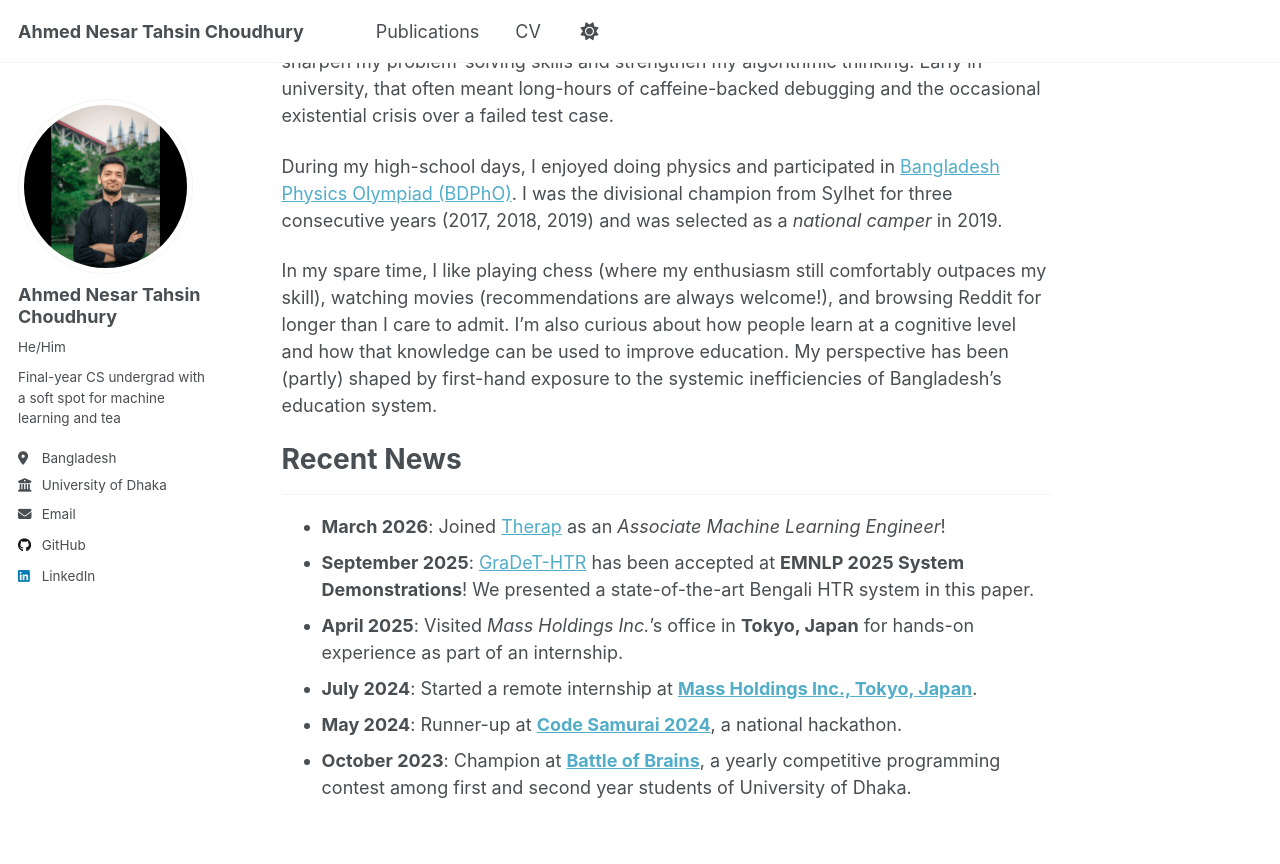
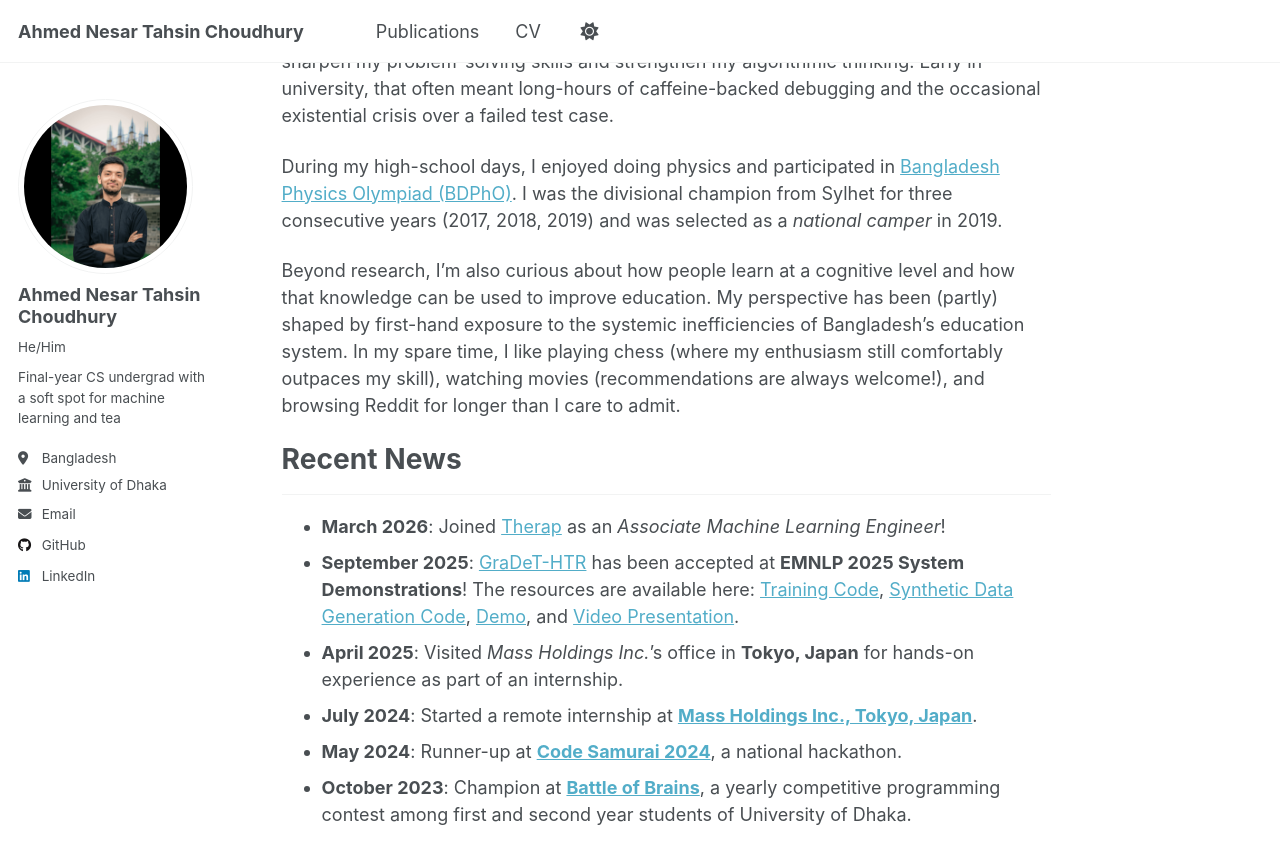
Before and after one commit to tahsinchoudhury/tahsinchoudhury.github.io, a Jekyll site: the page built from _pages/about.md, in a window 1280 px wide and 900 px high, scrolled down 649 px. Shown: the top 864 px of the window. Built offline with Jekyll 4.4.1, drawn with Linux system fonts in a browser that asks for light colours; a script that is not in the unit is left out.

Commit message:
updated news and the last paragraph

```diff
--- a/_pages/about.md
+++ b/_pages/about.md
@@ -17,7 +17,7 @@
 
 During my high-school days, I enjoyed doing physics and participated in [Bangladesh Physics Olympiad (BDPhO)](https://www.bdpho.org/). I was the divisional champion from Sylhet for three consecutive years (2017, 2018, 2019) and was selected as a *national camper* in 2019.
 
-In my spare time, I like playing chess (where my enthusiasm still comfortably outpaces my skill), watching movies (recommendations are always welcome!), and browsing Reddit for longer than I care to admit. I’m also curious about how people learn at a cognitive level and how that knowledge can be used to improve education. My perspective has been (partly) shaped by first-hand exposure to the systemic inefficiencies of Bangladesh’s education system.
+Beyond research, I’m also curious about how people learn at a cognitive level and how that knowledge can be used to improve education. My perspective has been (partly) shaped by first-hand exposure to the systemic inefficiencies of Bangladesh’s education system. In my spare time, I like playing chess (where my enthusiasm still comfortably outpaces my skill), watching movies (recommendations are always welcome!), and browsing Reddit for longer than I care to admit.
 
 <!-- Academics
 ======
@@ -32,7 +32,7 @@
 ======
 ---
 - **March 2026**: Joined [Therap](https://www.therapservices.net/) as an *Associate Machine Learning Engineer*!
-- **September 2025**: [GraDeT-HTR](https://aclanthology.org/2025.emnlp-demos.52/) has been accepted at **EMNLP 2025 System Demonstrations**! We presented a state-of-the-art Bengali HTR system in this paper.
+- **September 2025**: [GraDeT-HTR](https://aclanthology.org/2025.emnlp-demos.52/) has been accepted at **EMNLP 2025 System Demonstrations**! The resources are available here: [Training Code](https://github.com/mahmudulyeamim/GraDeT-HTR/), [Synthetic Data Generation Code](https://github.com/tahsinchoudhury/GlyphScribe), [Demo](https://cognistorm.ai/hcr), and [Video Presentation](https://www.youtube.com/watch?v=mYaGjGujTn0).
 - **April 2025**: Visited *Mass Holdings Inc.*'s office in **Tokyo, Japan** for hands-on experience as part of an internship.
 - **July 2024**: Started a remote internship at [**Mass Holdings Inc., Tokyo, Japan**](https://www.mass-hd.com/).
 - **May 2024**: Runner-up at [**Code Samurai 2024**](https://codesamuraibd.net/), a national hackathon.
```
